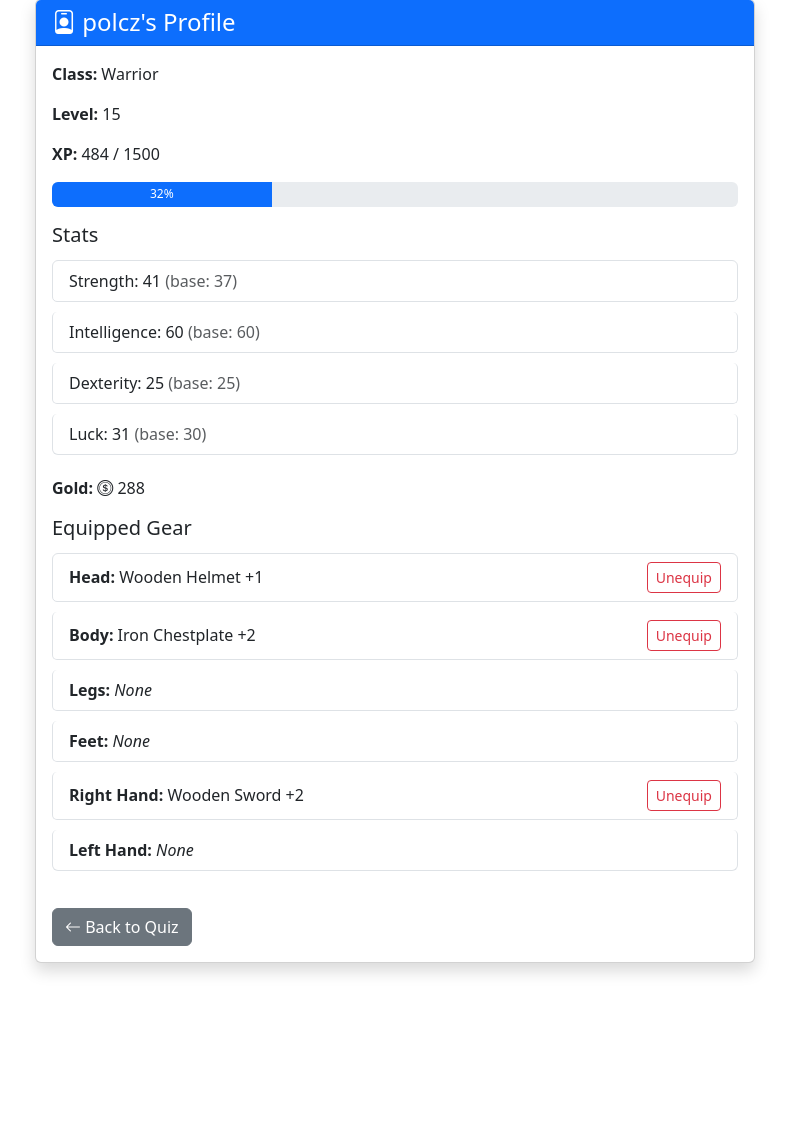
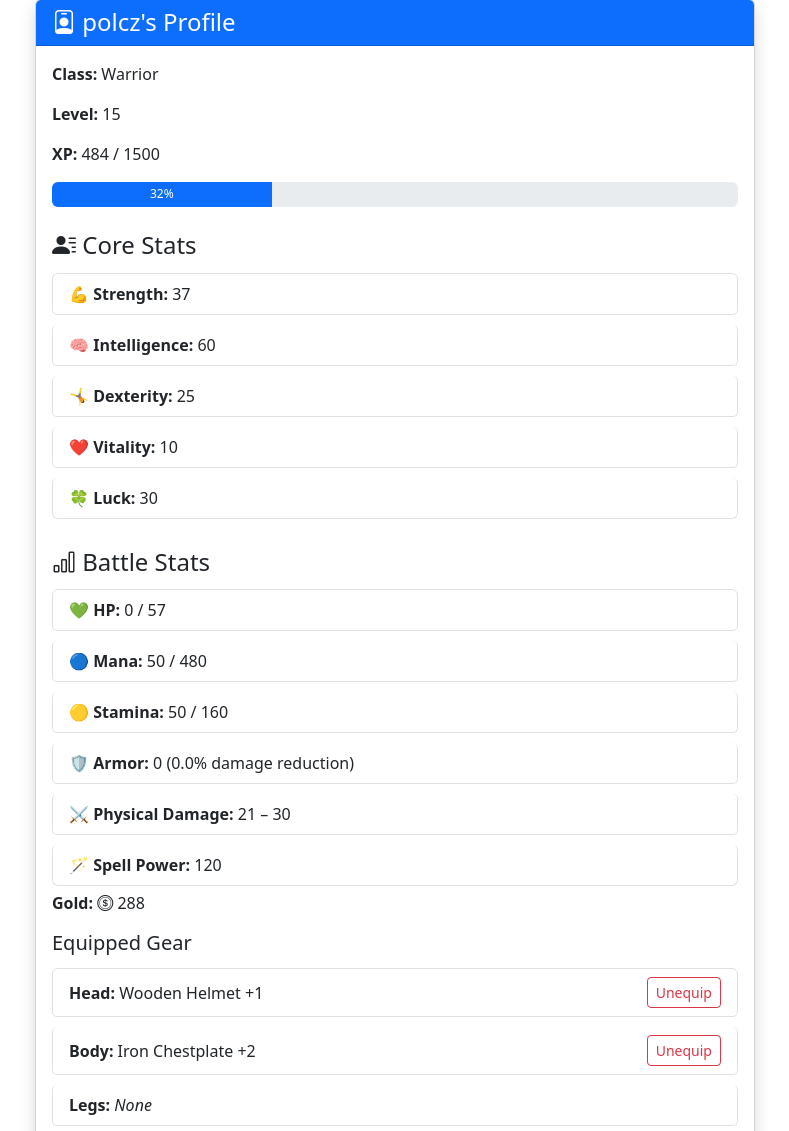
Before and after one commit to SzymonPolczynski/quiz_rpg, a Django app: page /profile/ in a window 1280 px wide. Shown: the part 137-1268 px from the top of the page, without its empty margins (245-1034 px from the left). Before the commit the page ends 1111 px from the top, so only its background shows below. Run offline with Django 5.2, Linux system fonts and the light colour scheme; a user stored in the database is signed in; data comes from the database, SQL or seed files in the repository; both versions use the stored data as it was after the commit.

Commit message:
All stats are now visible

```diff
--- a/game/templates/game/profile.html
+++ b/game/templates/game/profile.html
@@ -32,25 +32,37 @@
           </div>
 
           <!-- Stats -->
-          <h5>Stats</h5>
-          <ul class="list-group mb-3">
+          <h4 class="mt-4"><i class="bi bi-person-lines-fill"></i> Core Stats</h4>
+          <ul class="list-group">
+            <li class="list-group-item">💪 <strong>Strength:</strong> {{ character.strength }}</li>
+            <li class="list-group-item">🧠 <strong>Intelligence:</strong> {{ character.intelligence }}</li>
+            <li class="list-group-item">🤸 <strong>Dexterity:</strong> {{ character.dexterity }}</li>
+            <li class="list-group-item">❤️ <strong>Vitality:</strong> {{ character.vitality }}</li>
+            <li class="list-group-item">🍀 <strong>Luck:</strong> {{ character.luck }}</li>
+          </ul>
+          <h4 class="mt-4"><i class="bi bi-bar-chart"></i> Battle Stats</h4>
+          <ul class="list-group">
             <li class="list-group-item">
-              Strength: {{ character.total_strength }}
-              <span class="text-muted">(base: {{ character.strength }})</span>
+              💚 <strong>HP:</strong> {{ character.hp }} / {{ character.max_hp }}
             </li>
             <li class="list-group-item">
-              Intelligence: {{ character.total_intelligence }}
-              <span class="text-muted">(base: {{ character.intelligence }})</span>
+              🔵 <strong>Mana:</strong> {{ character.mana }} / {{ character.max_mana }}
             </li>
             <li class="list-group-item">
-              Dexterity: {{ character.total_dexterity }}
-              <span class="text-muted">(base: {{ character.dexterity }})</span>
+              🟡 <strong>Stamina:</strong> {{ character.stamina }} / {{ character.max_stamina }}
             </li>
             <li class="list-group-item">
-              Luck: {{ character.total_luck }}
-              <span class="text-muted">(base: {{ character.luck }})</span>
+              🛡️ <strong>Armor:</strong> {{ character.armor }}
+              ({{ character.damage_reduction|floatformat:1 }}% damage reduction)
+            </li>
+            <li class="list-group-item">
+              ⚔️ <strong>Physical Damage:</strong> {{ character.physical_min_damage }} – {{ character.physical_max_damage }}
+            </li>
+            <li class="list-group-item">
+              🪄 <strong>Spell Power:</strong> {{ character.spell_power }}
             </li>
           </ul>
+
 
           <!-- Gold -->
           <p><strong>Gold:</strong> <i class="bi bi-coin"></i> {{ character.gold }}</p>
```
Also changed, not shown: db.sqlite3.
